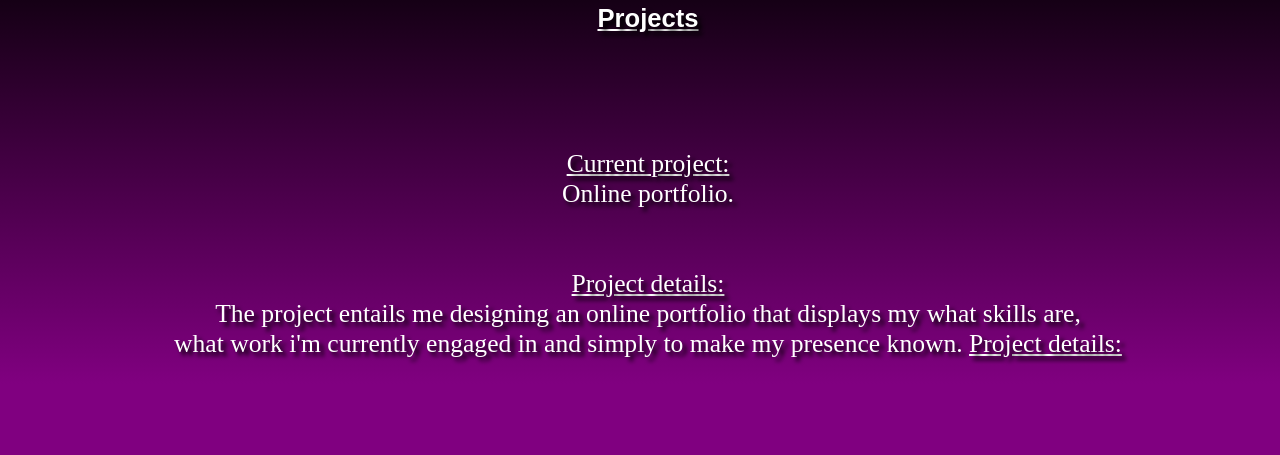
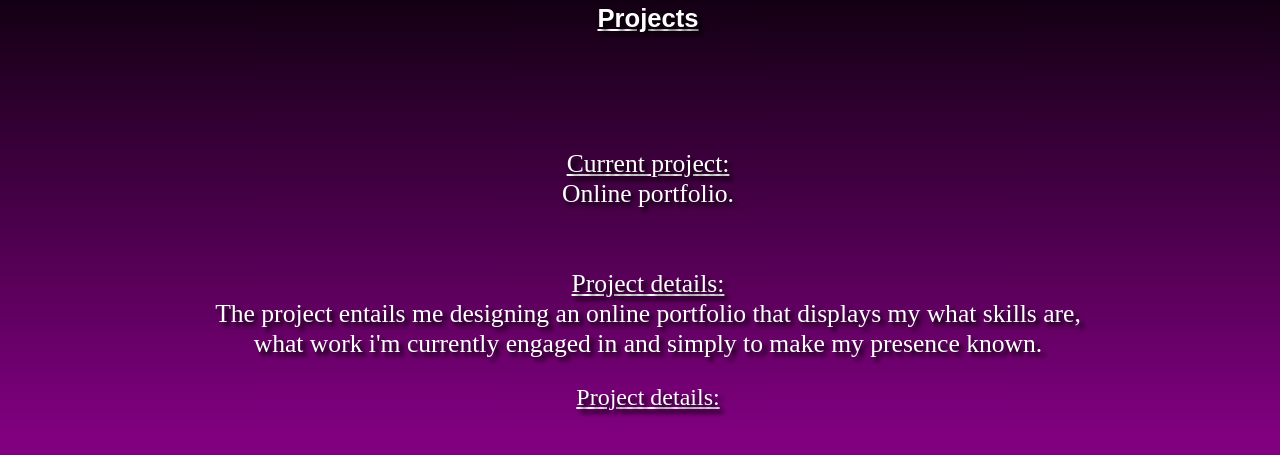
Before and after one commit to Scotty-420/scotty-420.github.io, a plain HTML site: page proj 4.html in a window 1280 px wide. Shown: the part 77-532 px from the top of the page. Drawn offline with Linux system fonts and the light colour scheme.

Commit message:
Update proj 4.html

```diff
--- a/proj 4.html
+++ b/proj 4.html
@@ -37,7 +37,7 @@
          portfolio that displays my what skills are,</br>
          what work i'm currently engaged in
          and simply to make my presence known.
-         <ins>Project details:</ins>
+         <p><ins>Project details:</ins></p>
        </p>
 
 </body>
```
